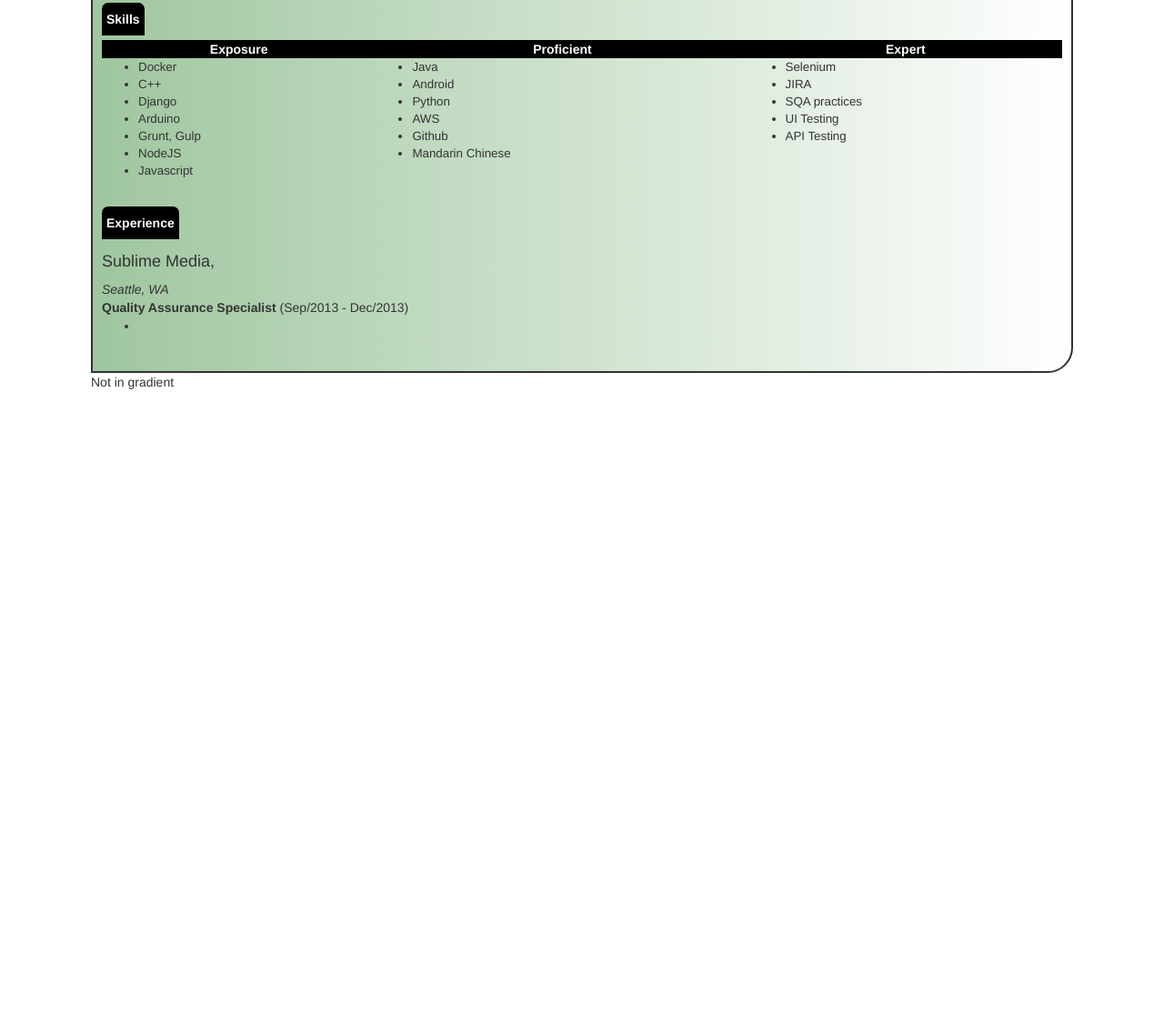
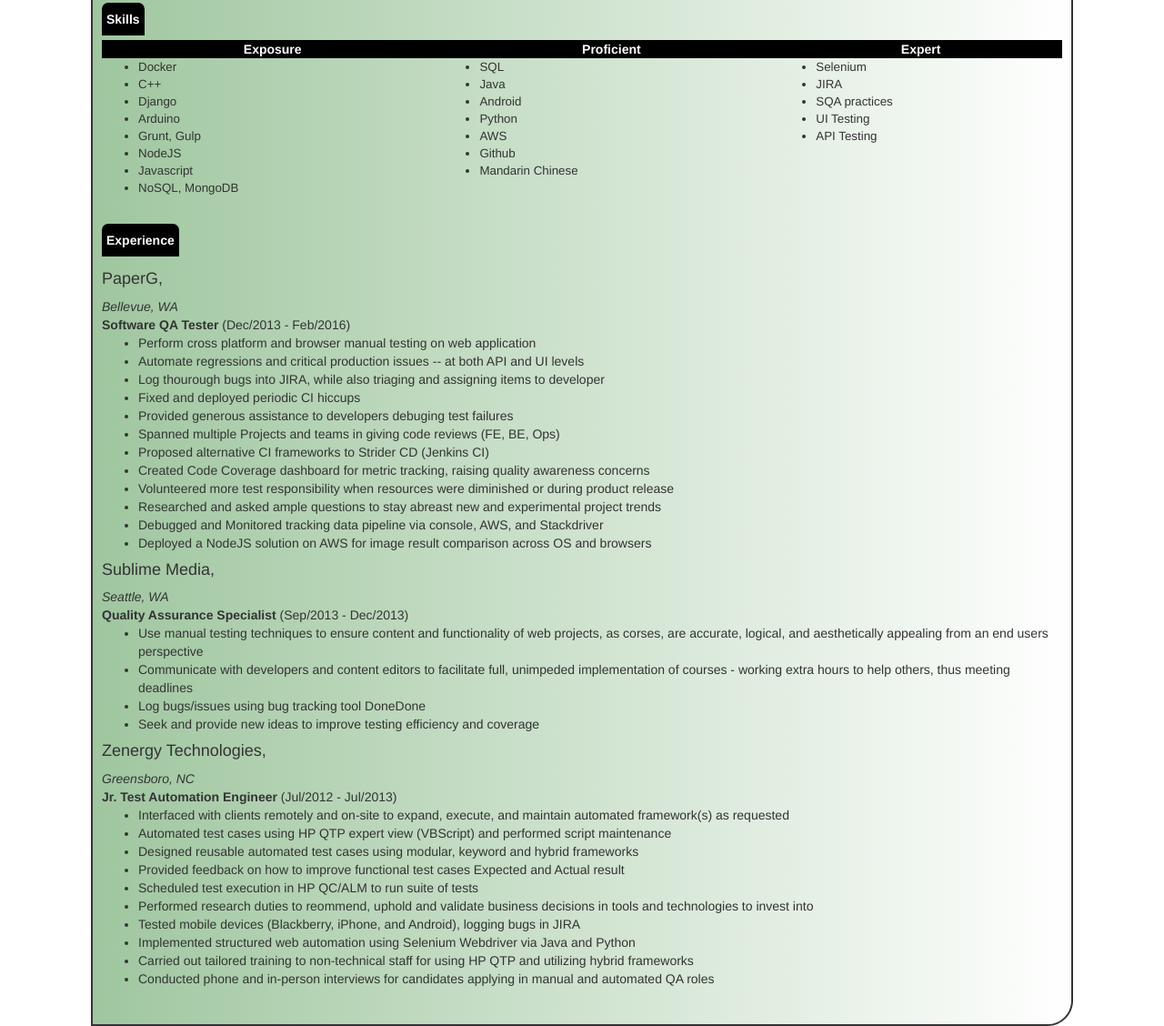
Before and after one commit to tmillner/me, a plain HTML site: page resume.html in a window 1280 px wide. Shown: the part 420-1548 px from the top of the page at 91% size. Before the commit the page ends 850 px from the top, so only its background shows below. Drawn offline with nearby package versions, Linux system fonts and the light colour scheme.

Commit message:
task - Add content to Resume

```diff
--- a/resume.html
+++ b/resume.html
@@ -60,12 +60,16 @@
           }
           div.content {
             border: 1px solid #ffffff;
+            background-color: #ffffff;
           }
           thead.header {
             text-align: center;
             align-items: center;
             color: #ffffff;
             background-color: #000000;
+          }
+          table.education tr td {
+            width: 50%;
           }
           .skills {
             font-size: 10pt;
@@ -106,7 +110,7 @@
 
         <label>Education</label>
         <div>
-        <table>
+        <table class="education">
         <tbody>
           <tr>
           <td>
@@ -148,8 +152,10 @@
                 <li>Grunt, Gulp</li>
                 <li>NodeJS</li>
                 <li>Javascript</li>
+                <li>NoSQL, MongoDB</li>
               </ul></td>
               <td><ul>
+                <li>SQL</li>
                 <li>Java</li>
                 <li>Android</li>
                 <li>Python</li>
@@ -171,18 +177,56 @@
 
 
         <label>Experience</label>
-        <div>
+        <div id="experience">
           <div>
-          <h4>Sublime Media,</h4> <i>Seattle, WA</i><br />
+          <h4>PaperG,</h4><i>Bellevue, WA</i><br />
+          <b>Software QA Tester</b> (Dec/2013 - Feb/2016)<br />
+          <ul>
+            <li>Perform cross platform and browser manual testing on web application</li>
+            <li>Automate regressions and critical production issues -- at both API and UI levels</li>
+            <li>Log thourough bugs into JIRA, while also triaging and assigning items to developer</li>
+            <li>Fixed and deployed periodic CI hiccups</li>
+            <li>Provided generous assistance to developers debuging test failures</li>
+            <li>Spanned multiple Projects and teams in giving code reviews (FE, BE, Ops)</li>
+            <li>Proposed alternative CI frameworks to Strider CD (Jenkins CI)</li>
+            <li>Created Code Coverage dashboard for metric tracking, raising quality awareness concerns</li>
+            <li>Volunteered more test responsibility when resources were diminished or during product release</li>
+            <li>Researched and asked ample questions to stay abreast new and experimental project trends</li>
+            <li>Debugged and Monitored tracking data pipeline via console, AWS, and Stackdriver</li>
+            <li>Deployed a NodeJS solution on AWS for image result comparison across OS and browsers</li>
+          </ul>
+          </div>
+
+          <div>
+          <h4>Sublime Media,</h4><i>Seattle, WA</i><br />
           <b>Quality Assurance Specialist</b> (Sep/2013 - Dec/2013)<br />
           <ul>
-            <li></li>
+            <li>Use manual testing techniques to ensure content and functionality of web projects, as corses, are accurate, logical, and aesthetically appealing from an end users perspective</li>
+            <li>Communicate with developers and content editors to facilitate full, unimpeded implementation of courses - working extra hours to help others, thus meeting deadlines</li>
+            <li>Log bugs/issues using bug tracking tool DoneDone</li>
+            <li>Seek and provide new ideas to improve testing efficiency and coverage</li>
+          </ul>
+          </div>
+
+          <div>
+          <h4>Zenergy Technologies,</h4><i>Greensboro, NC</i><br />
+          <b>Jr. Test Automation Engineer</b> (Jul/2012 - Jul/2013)<br />
+          <ul>
+            <li>Interfaced with clients remotely and on-site to expand, execute, and maintain automated framework(s) as requested</li>
+            <li>Automated test cases using HP QTP expert view (VBScript) and performed script maintenance</li>
+            <li>Designed reusable automated test cases using modular, keyword and hybrid frameworks</li>
+            <li>Provided feedback on how to improve functional test cases Expected and Actual result</li>
+            <li>Scheduled test execution in HP QC/ALM to run suite of tests</li>
+            <li>Performed research duties to reommend, uphold and validate business decisions in tools and technologies to invest into</li>
+            <li>Tested mobile devices (Blackberry, iPhone, and Android), logging bugs in JIRA</li>
+            <li>Implemented structured web automation using Selenium Webdriver via Java and Python</li>
+            <li>Carried out tailored training to non-technical staff for using HP QTP and utilizing hybrid frameworks</li>
+            <li>Conducted phone and in-person interviews for candidates applying in manual and automated QA roles</li>
           </ul>
           </div>
         </div>
         <br />
 
         </div>
-        <div>Not in gradient</div>
     </body>
 </html>
```
